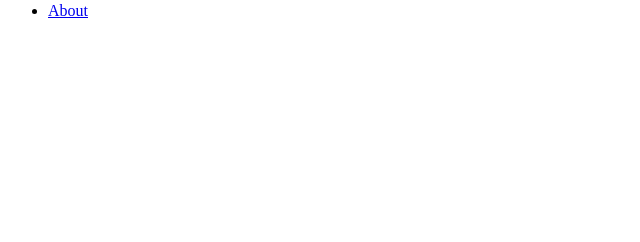
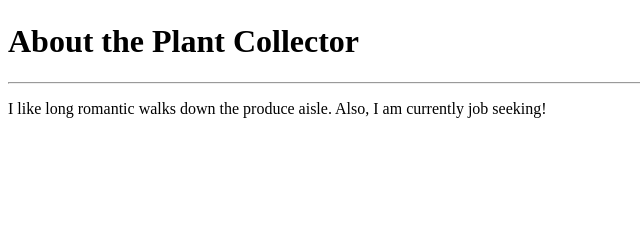
Before and after one commit to PratikshaDPai/django-study-buddy, a Django app: page /about/ in a window 1280 px wide. Before the commit the part shown is almost empty. Shown: the part 58-300 px from the top of the page, without its empty margins (0-640 px from the left). Run offline with Django 5.2, Linux system fonts and the light colour scheme.

Commit message:
Modify about.html

```diff
--- a/plantcollector/main_app/templates/about.html
+++ b/plantcollector/main_app/templates/about.html
@@ -1,4 +1,9 @@
 {% extends "base.html" %}
-{% block head %}
-    About
-{% endblock head %}
+{% block content %}
+    <h1>About the Plant Collector</h1>
+    <hr />
+    <p class="page-content">
+        I like long romantic walks down the produce aisle. Also, I am currently job
+        seeking!
+    </p>
+{% endblock content %}
```
